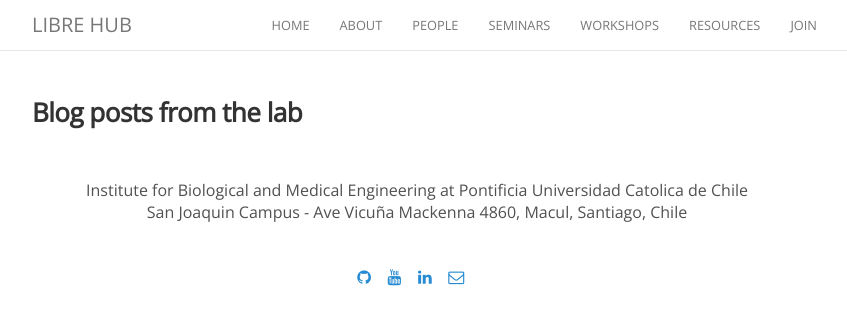
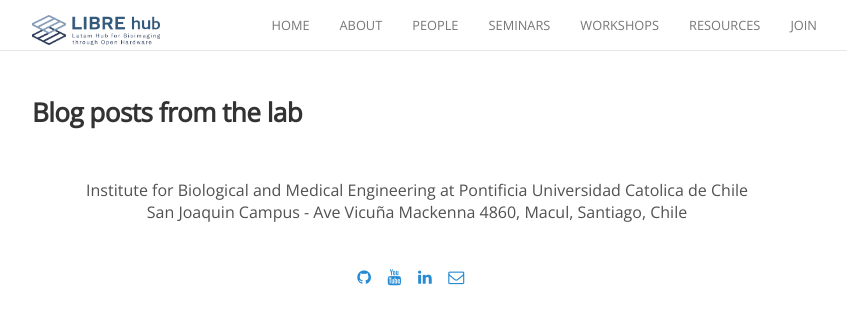
Before and after one commit to LIBREhub/LIBREhub.github.io, a Jekyll site: the page built from blog.md, in a window 1280 px wide. Shown: the top 325 px of the page, without its empty margins (223-1070 px from the left). Built offline with Jekyll 4.4.1, drawn with Linux system fonts in a browser that asks for light colours; nearby versions of some CDN libraries.

Commit message:
Upload LIBRE hub logo
Add LIBRE hub logo in the header of each page

```diff
--- a/_includes/navbar.html
+++ b/_includes/navbar.html
@@ -9,7 +9,8 @@
                     <span class="icon-bar"></span>
                 </button>
                 <a class='navbar-brand page-scroll' href='/'>
-              <span style='font-family:"Open Sans" font-weight:300'>{{ site.name }}</span>
+              <!--<span style='font-family:"Open Sans" font-weight:300'>{{ site.name }}</span>-->
+              <img src='/images/logo/logo.png' alt='Logo' style='max-height: 30px;' />
               </a>
             </div>
 
```
Also changed, not shown: images/logo/logo.png (added).
